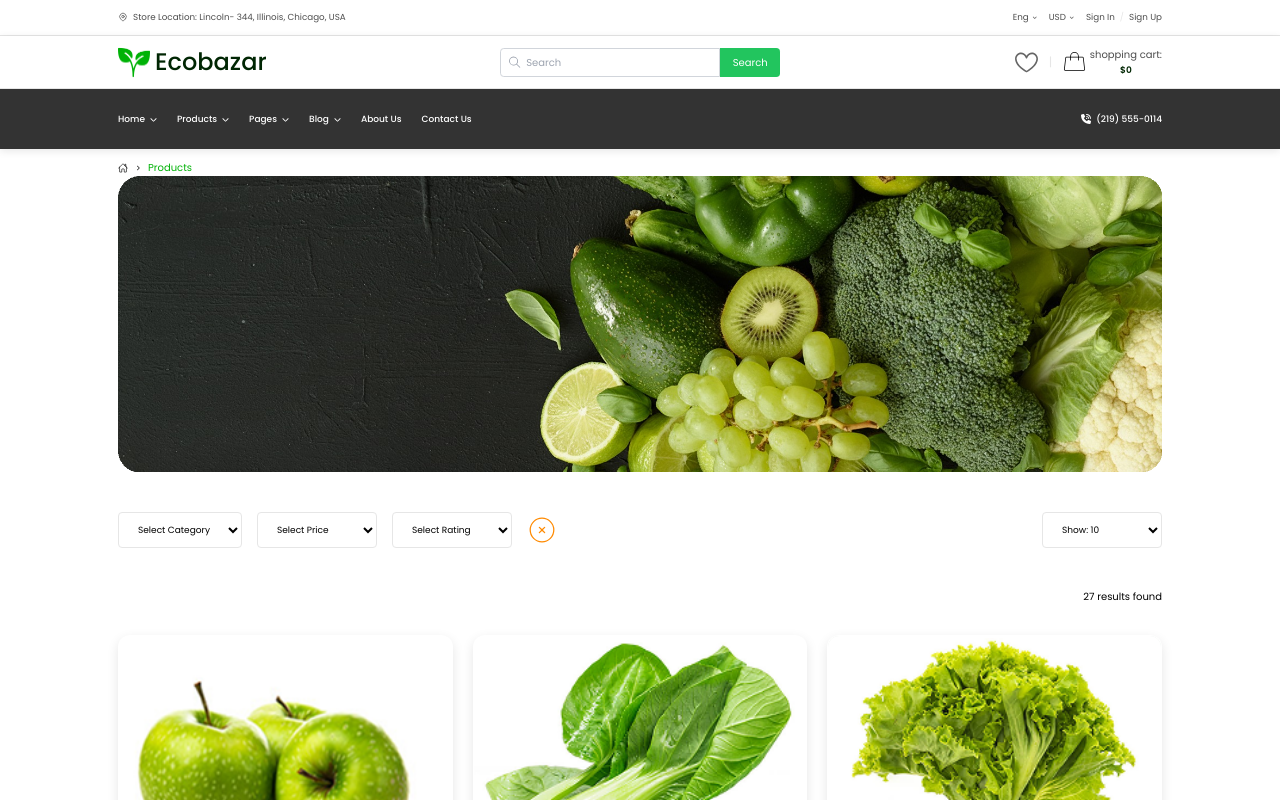
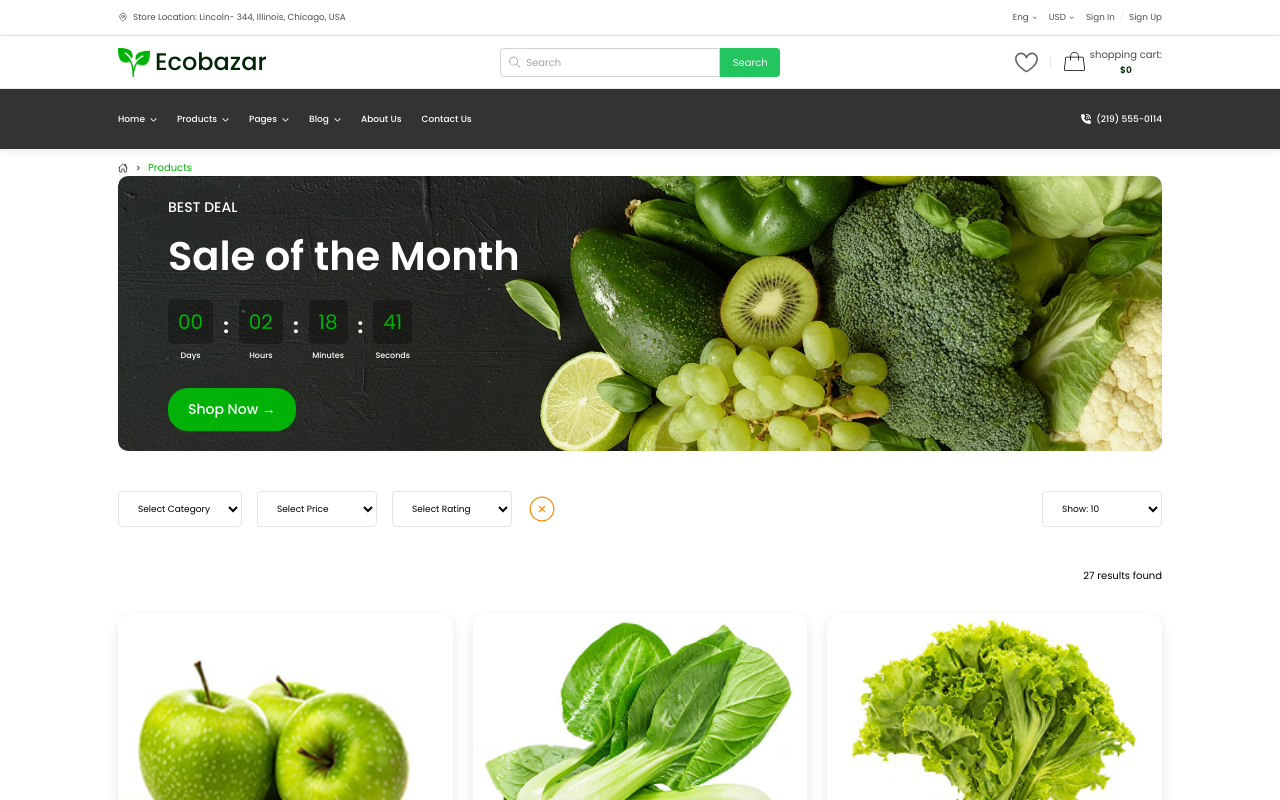
Before and after one commit to Haroonabdulrazaq/Ecobazar, a React (Create React App) app: page /products in a window 1280 px wide. Shown: the top 800 px of the page. Built offline with nearby package versions, Linux system fonts and the light colour scheme.

Commit message:
fix issue on page

```diff
--- a/src/assets/stylesheets/footer.scss
+++ b/src/assets/stylesheets/footer.scss
@@ -12,6 +12,11 @@
     padding-bottom: 2rem;
 
     @include responsive(tab) {
+      grid-template-columns: 1fr 1fr;
+      gap: 3rem;
+    }
+
+    @include responsive(desktop) {
       grid-template-columns: 1fr 1fr 1fr;
     }
 
--- a/src/assets/stylesheets/product-lists.scss
+++ b/src/assets/stylesheets/product-lists.scss
@@ -15,17 +15,70 @@
 
   &__header {
     margin-bottom: 2rem;
-    text-align: center;
     width: 100%;
 
     &-image {
       width: 100%;
-      height: 100%;
+      min-height: 20vh;
+      background-image: url('../images/discount-bannar.png');
+      background-size: cover;
+      background-position: center;
+      background-repeat: no-repeat;
+      border-radius: 1rem;
+      position: relative;
+      display: flex;
+      align-items: center;
+      justify-content: flex-start;
+      padding: 2rem;
 
-      &-image {
-        width: 100%;
-        height: 100%;
-        object-fit: cover;
+      @include responsive(tab) {
+        padding: 2rem 5rem;
+      }
+
+      @include responsive(desktop) {
+        padding: 2rem 5rem;
+      }
+    }
+
+    &-content {
+      text-align: left;
+      color: $white;
+      z-index: 2;
+      display: flex;
+      flex-direction: column;
+      align-items: flex-start;
+    }
+
+    &-subtitle {
+      font-size: 1.4rem;
+      font-weight: 500;
+      color: $white;
+      text-transform: uppercase;
+      margin-bottom: 0.2rem;
+    }
+
+    &-title {
+      font-size: 4rem;
+      font-weight: 600;
+      color: $white;
+      margin-bottom: 1rem;
+    }
+
+    &-button {
+      background: $brand-green;
+      color: $white;
+      border: none;
+      padding: 1rem 2rem;
+      border-radius: 2rem;
+      font-size: 1.4rem;
+      font-weight: 500;
+      cursor: pointer;
+      transition: all 0.3s ease;
+      margin-top: 1.5rem;
+
+      &:hover {
+        background: darken($brand-green, 10%);
+        transform: translateY(-2px);
       }
     }
   }
@@ -103,9 +156,10 @@
 
     &-container {
       display: flex;
-      gap: 1rem;
       justify-content: flex-start;
       align-items: center;
+      flex-wrap: wrap;
+      gap: 1rem;
       width: 100%;
       gap: 1.5rem;
     }
@@ -249,6 +303,45 @@
       width: 80%;
       height: 100%;
     }
+  }
+
+  &__countdown-timer {
+    display: flex;
+    align-items: center;
+    justify-content: flex-start;
+    gap: 1rem;
+    margin-bottom: 1rem;
+  }
+
+  &__countdown-item {
+    display: flex;
+    flex-direction: column;
+    align-items: center;
+    gap: 0.5rem;
+  }
+
+  &__countdown-number {
+    font-size: 2rem;
+    font-weight: 400;
+    color: $brand-green;
+    background: rgba(0, 0, 0, 0.3);
+    padding: 0.5rem 1rem;
+    border-radius: 0.5rem;
+    min-width: 3rem;
+    text-align: center;
+  }
+
+  &__countdown-label {
+    font-size: 0.8rem;
+    font-weight: 500;
+    color: $white;
+  }
+
+  &__countdown-separator {
+    font-size: 2rem;
+    font-weight: 700;
+    color: $white;
+    margin-top: -1rem;
   }
 }
 
--- a/src/components/Navigation.tsx
+++ b/src/components/Navigation.tsx
@@ -114,7 +114,10 @@ const Navigation = () => {
           >
             {<FaXmark />}
           </button>
-          <div className='navigation__mobile-item'>
+          <div
+            className='navigation__mobile-item'
+            onClick={() => handleNavigate('/')}
+          >
             <span>Home</span>
             <FaChevronDown className='navigation__mobile-caret' />
           </div>
@@ -127,18 +130,30 @@ const Navigation = () => {
             </span>
             <FaChevronDown className='navigation__mobile-caret' />
           </div>
-          <div className='navigation__mobile-item'>
+          <div
+            className='navigation__mobile-item'
+            onClick={() => handleNavigate('/pages')}
+          >
             <span>Pages</span>
             <FaChevronDown className='navigation__mobile-caret' />
           </div>
-          <div className='navigation__mobile-item'>
+          <div
+            className='navigation__mobile-item'
+            onClick={() => handleNavigate('/blog')}
+          >
             <span>Blog</span>
             <FaChevronDown className='navigation__mobile-caret' />
           </div>
-          <div className='navigation__mobile-item'>
+          <div
+            className='navigation__mobile-item'
+            onClick={() => handleNavigate('/about-us')}
+          >
             <span>About Us</span>
           </div>
-          <div className='navigation__mobile-item'>
+          <div
+            className='navigation__mobile-item'
+            onClick={() => handleNavigate('/contact-us')}
+          >
             <span>Contact Us</span>
           </div>
           <div className='navigation__mobile-contact'>
--- a/src/components/ProductLists.tsx
+++ b/src/components/ProductLists.tsx
@@ -1,4 +1,4 @@
-import React, { useState, useMemo } from 'react';
+import React, { useState, useMemo, useEffect } from 'react';
 import { GoHeart } from 'react-icons/go';
 import { IoEyeOutline } from 'react-icons/io5';
 import { PiHandbagThin } from 'react-icons/pi';
@@ -26,6 +26,12 @@ const ProductLists = () => {
     productId: number;
     type: string;
   } | null>(null);
+  const [countdown, setCountdown] = useState({
+    days: 0,
+    hours: 2,
+    minutes: 18,
+    seconds: 46,
+  });
 
   const productsPerPage = selectedNumber;
 
@@ -71,6 +77,38 @@ const ProductLists = () => {
     setCurrentPage(1);
   }, [selectedCategory, selectedPriceRange, selectedRating]);
 
+  // Countdown timer effect
+  useEffect(() => {
+    const timer = setInterval(() => {
+      setCountdown(prev => {
+        let { days, hours, minutes, seconds } = prev;
+
+        if (seconds > 0) {
+          seconds--;
+        } else {
+          seconds = 59;
+          if (minutes > 0) {
+            minutes--;
+          } else {
+            minutes = 59;
+            if (hours > 0) {
+              hours--;
+            } else {
+              hours = 23;
+              if (days > 0) {
+                days--;
+              }
+            }
+          }
+        }
+
+        return { days, hours, minutes, seconds };
+      });
+    }, 1000);
+
+    return () => clearInterval(timer);
+  }, []);
+
   const renderStars = (rating: number) => {
     const stars = [];
     for (let i = 1; i <= 5; i++) {
@@ -115,12 +153,46 @@ const ProductLists = () => {
             <Link to='/products'>Products</Link>
           </div>
           <div className='product-lists__header-image'>
-            <img
-              src={discountBannar}
-              alt='discount Bannar'
-              aria-label='discount Bannar'
-              className='product-lists__header-image-image'
-            />
+            <div className='product-lists__header-content'>
+              <h3 className='product-lists__header-subtitle'>BEST DEAL</h3>
+              <h2 className='product-lists__header-title'>Sale of the Month</h2>
+              <div className='product-lists__countdown-timer'>
+                <div className='product-lists__countdown-item'>
+                  <span className='product-lists__countdown-number'>
+                    {countdown.days.toString().padStart(2, '0')}
+                  </span>
+                  <span className='product-lists__countdown-label'>Days</span>
+                </div>
+                <span className='product-lists__countdown-separator'>:</span>
+                <div className='product-lists__countdown-item'>
+                  <span className='product-lists__countdown-number'>
+                    {countdown.hours.toString().padStart(2, '0')}
+                  </span>
+                  <span className='product-lists__countdown-label'>Hours</span>
+                </div>
+                <span className='product-lists__countdown-separator'>:</span>
+                <div className='product-lists__countdown-item'>
+                  <span className='product-lists__countdown-number'>
+                    {countdown.minutes.toString().padStart(2, '0')}
+                  </span>
+                  <span className='product-lists__countdown-label'>
+                    Minutes
+                  </span>
+                </div>
+                <span className='product-lists__countdown-separator'>:</span>
+                <div className='product-lists__countdown-item'>
+                  <span className='product-lists__countdown-number'>
+                    {countdown.seconds.toString().padStart(2, '0')}
+                  </span>
+                  <span className='product-lists__countdown-label'>
+                    Seconds
+                  </span>
+                </div>
+              </div>
+              <button className='product-lists__header-button'>
+                Shop Now →
+              </button>
+            </div>
           </div>
         </div>
 
```
